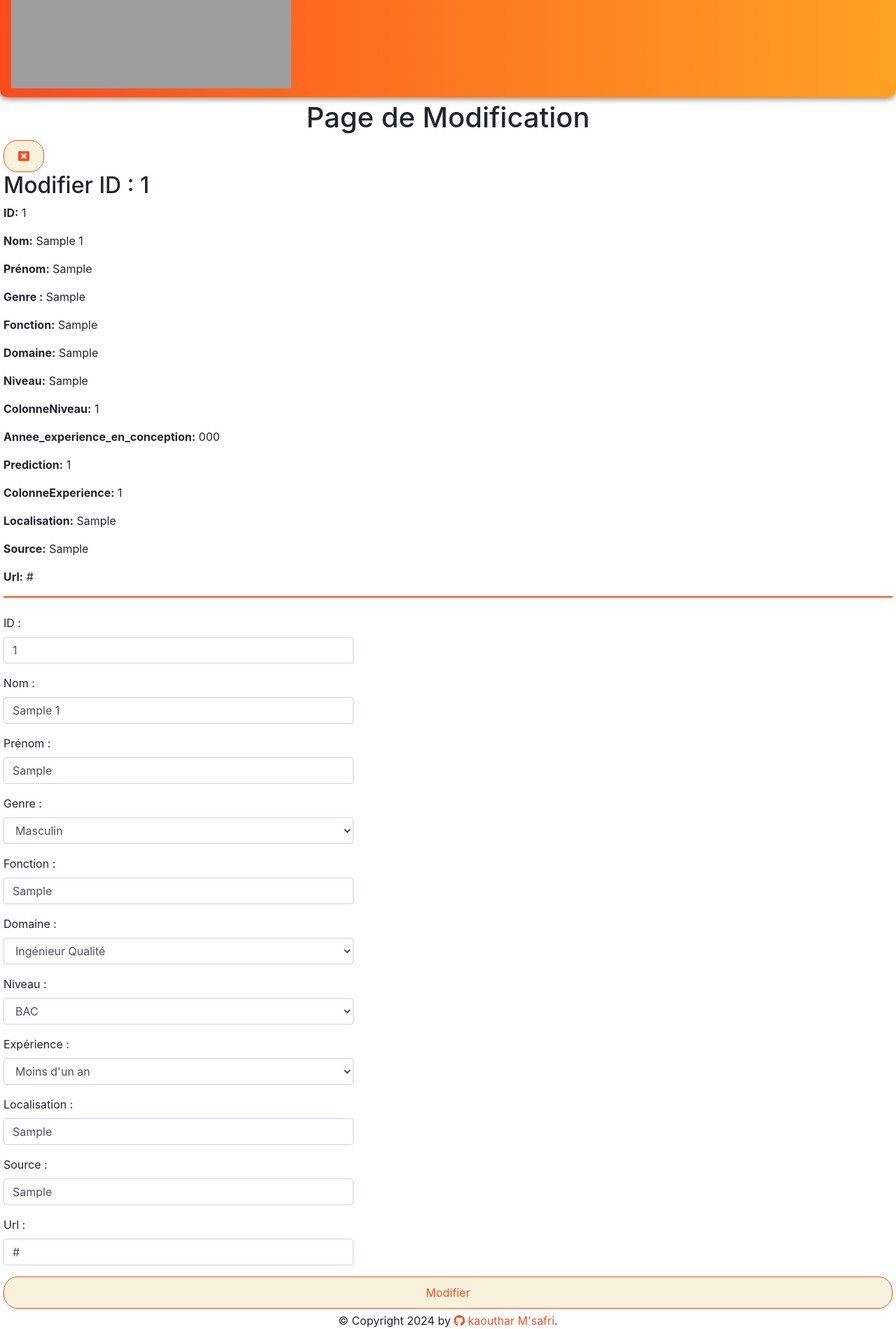
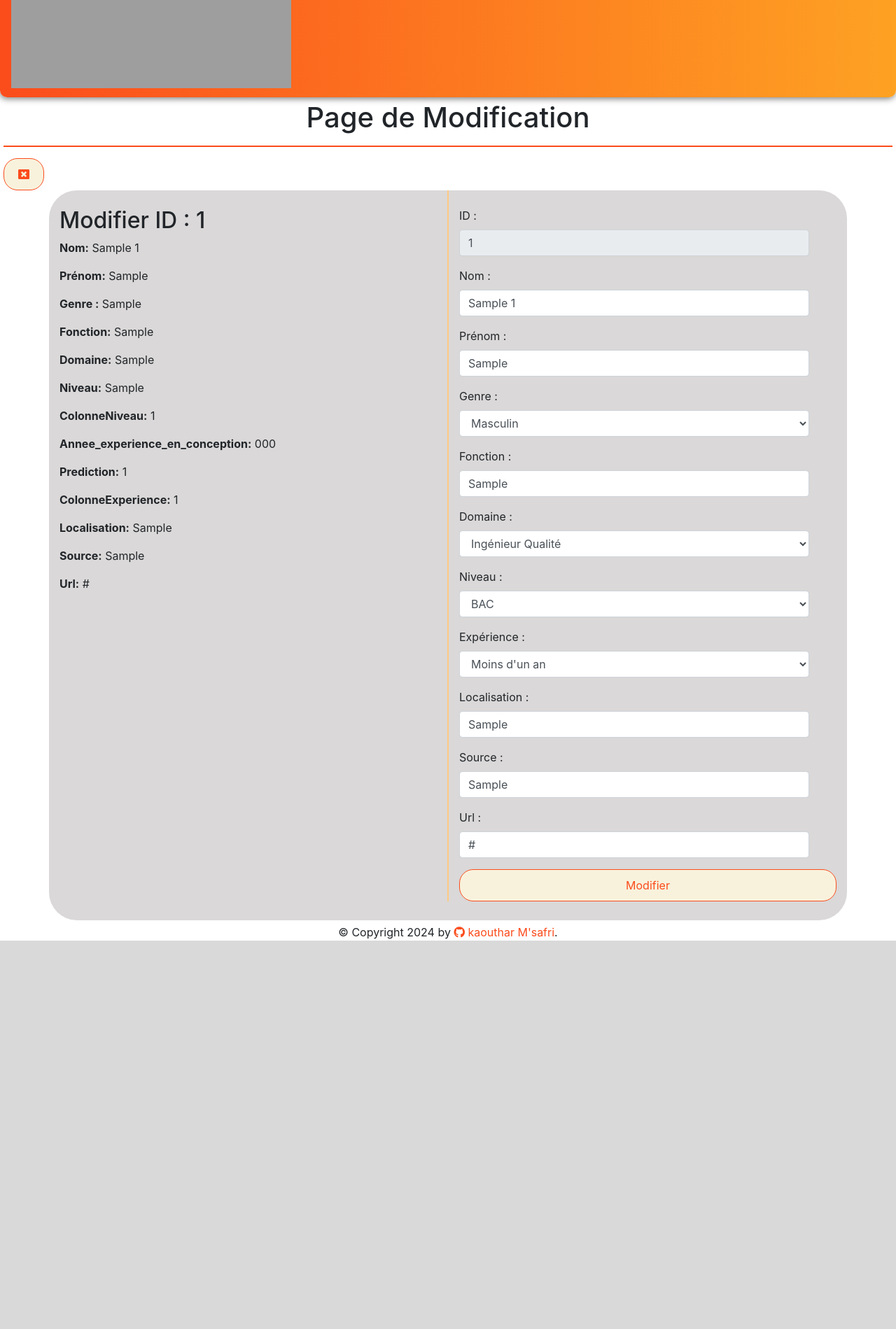
Before and after one commit to kaoutharmsafri/cvapp, a Flask app: page /modifiercv/1 in a window 1280 px wide. Shown: the part 187-2086 px from the top of the page at 70% size. After the commit the page ends 1531 px from the top, so only its background shows below. Run offline with Flask 3, Linux system fonts and the light colour scheme; a user stored in the database is signed in; tables that the repository leaves empty hold one stand-in row (values such as "Sample post"); some libraries are stand-ins or nearby versions; grey boxes are pictures that could not be loaded.

Commit message:
actions azure container 1

```diff
--- a/app.py
+++ b/app.py
@@ -557,6 +557,8 @@ def modal():
         ColonneExperience = int(ColonneExperience)
         Localisation = add_cv_form.Localisation.data
         Source = add_cv_form.Source.data
+        if not Source:
+            Source = "Site Web BENGY.H"
         Url = add_cv_form.Url.data
         Prediction=2
         new = CV(ID=ID, Nom=Nom, Prenom=Prenom, Gender=Gender, Fonction=Fonction, Domaine=Domaine,
@@ -662,7 +664,9 @@ def candidature():
         ColonneExperience = int(ColonneExperience)
         Localisation = add_cv_form.Localisation.data
         Source = "Site Web BENGY.H"
-        Url = " "
+        Url = add_cv_form.Url.data
+        if not Url:
+            Url = " "
         Prediction=2
         new = CV(ID=ID, Nom=Nom, Prenom=Prenom, Gender=Gender, Fonction=Fonction, Domaine=Domaine,
                     Niveau=Niveau_label,ColonneNiveau=Niveau_selected, Annee_experience_en_conception=Annee_experience_en_conception,
--- a/models.py
+++ b/models.py
@@ -18,7 +18,7 @@ class CV(db.Model):
     ColonneExperience = db.Column(db.Integer)
     Localisation = db.Column(db.String(100))
     Source = db.Column(db.String(100))
-    Url = db.Column(db.String(100))
+    Url = db.Column(db.String(300))
     Gender = db.Column(db.String(100))
     Prediction = db.Column(db.Integer)
 
--- a/templates/modifiercv.html
+++ b/templates/modifiercv.html
@@ -9,9 +9,14 @@
 
 {% block content %}
 
-  <h1>Page de Modification</h1><a href="{{ url_for('database') }}" class="btn custom-btn"><i class="fas fa-window-close"></i></a>
+  <h1>Page de Modification</h1><hr>
+  <a href="{{ url_for('database') }}" class="btn custom-btn"><i class="fas fa-window-close"></i></a>
+
+  <div class="container  back">
+    <div class="row">
+      <div class="col ">
+        <br>
         <h2>Modifier ID : {{ id }}</h2>
-  <p><strong>ID:</strong> {{ cv.ID }}</p>
         <p><strong>Nom:</strong> {{ cv.Nom }}</p>
         <p><strong>Prénom:</strong> {{ cv.Prenom }}</p>
         <p><strong>Genre :</strong> {{ cv.Gender }}</p>
@@ -25,14 +30,20 @@
         <p><strong>Localisation:</strong> {{ cv.Localisation }}</p>
         <p><strong>Source:</strong> {{ cv.Source }}</p>
         <p><strong>Url:</strong> {{ cv.Url }}</p>
-<hr>
+</div>
+
+<div class="vertical-rule"></div>
+
+<div class="col">
   <form method="POST" id="AddCVForm" name="AddCVForm" class="mt-4">
     {{ mod_cv_form.csrf_token }}
     {{ mod_cv_form.hidden_tag() }}
+    <fieldset disabled>
       <div  class="form-group">
           <label class="form-control-label" for="ID">ID :</label>
           {{ mod_cv_form.ID(class="form-control form-control-login-register", placeholder=" ", required="required", value=cv.ID) }}
       </div>
+    </fieldset>
     <div  class="form-group">
         <label class="form-control-label" for="Nom">Nom :</label>
         {{ mod_cv_form.Nom(class="form-control form-control-login-register", placeholder=" ", required="required", value=cv.Nom) }}
@@ -152,7 +163,9 @@
 
 
 
-
+</div>
+</div>
+</div>
 
 
   {% endblock %}
```
Lines whose indentation alone changed are shown as unchanged.
